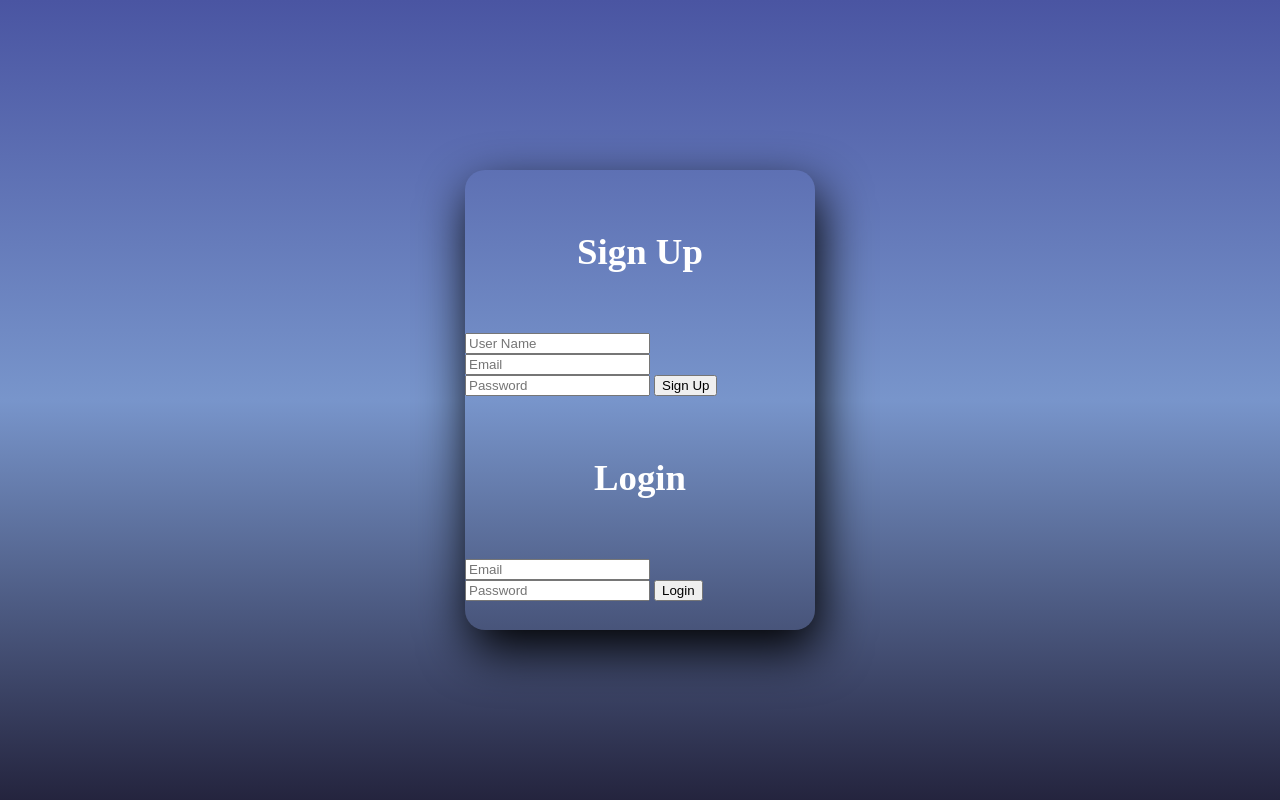
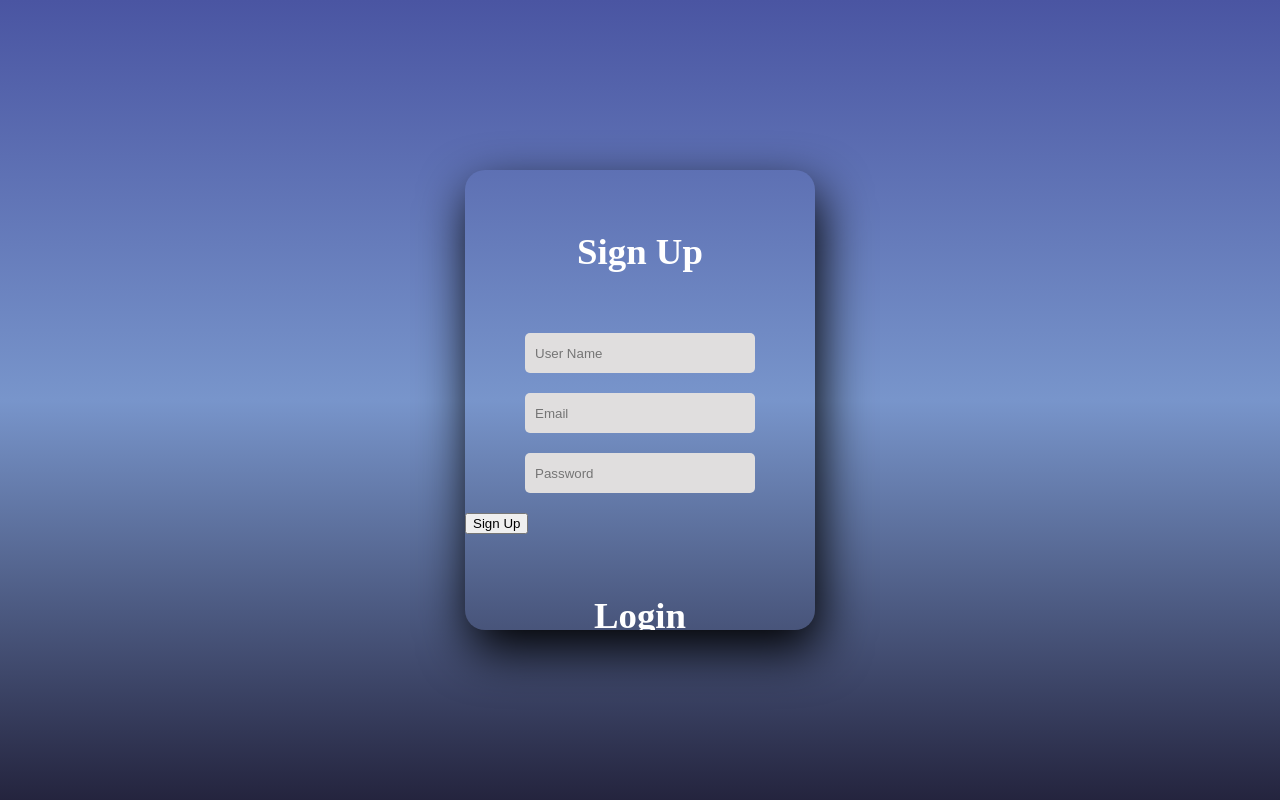
Before and after one commit to AtousaEskandarpour/AZ-P, a plain HTML site: page index.html in a window 1280 px wide. Drawn offline with Linux system fonts and the light colour scheme.

Commit message:
add input detail

```diff
--- a/style.css
+++ b/style.css
@@ -35,3 +35,16 @@ label{
     cursor: pointer;
 
 }
+
+input{
+    width: 60%;
+    height: 20px;
+    background: #e0dede;
+    justify-content: center;
+    display: flex;
+    margin: 20px auto;
+    padding: 10px;
+    border: none;
+    outline: none;
+    border-radius: 5px;
+}
```
